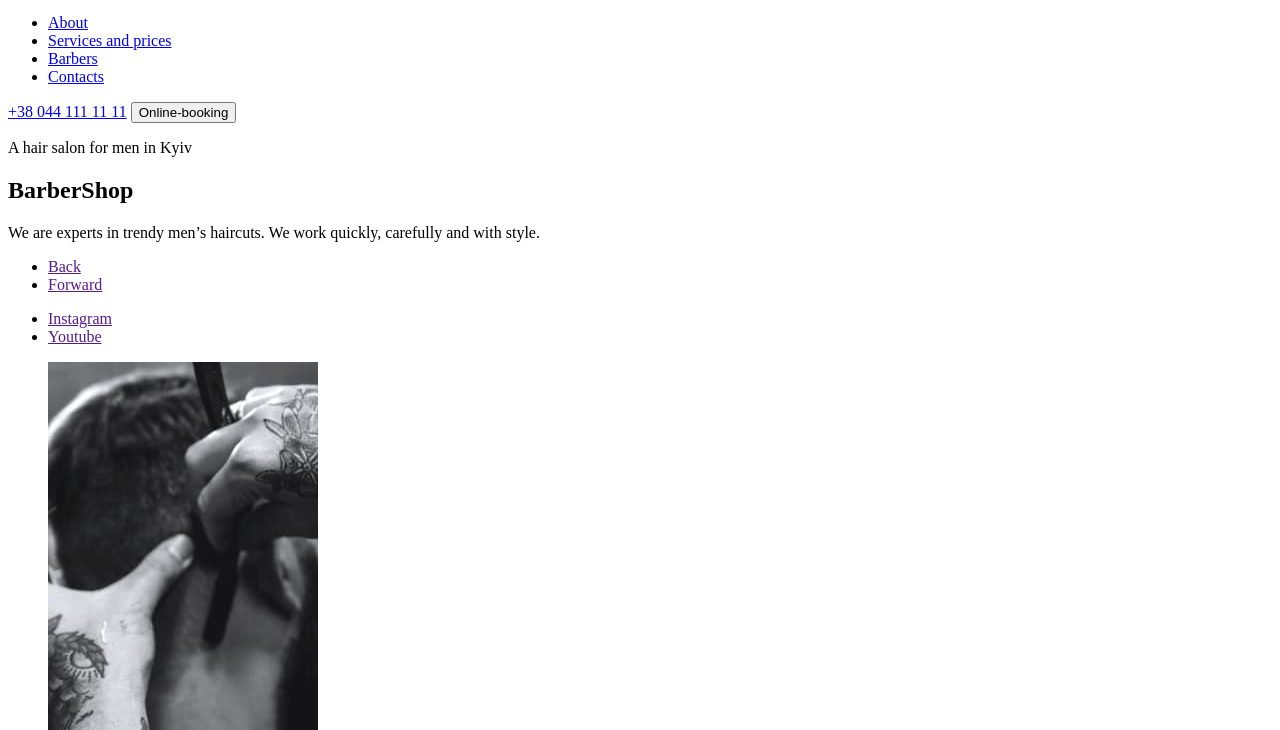
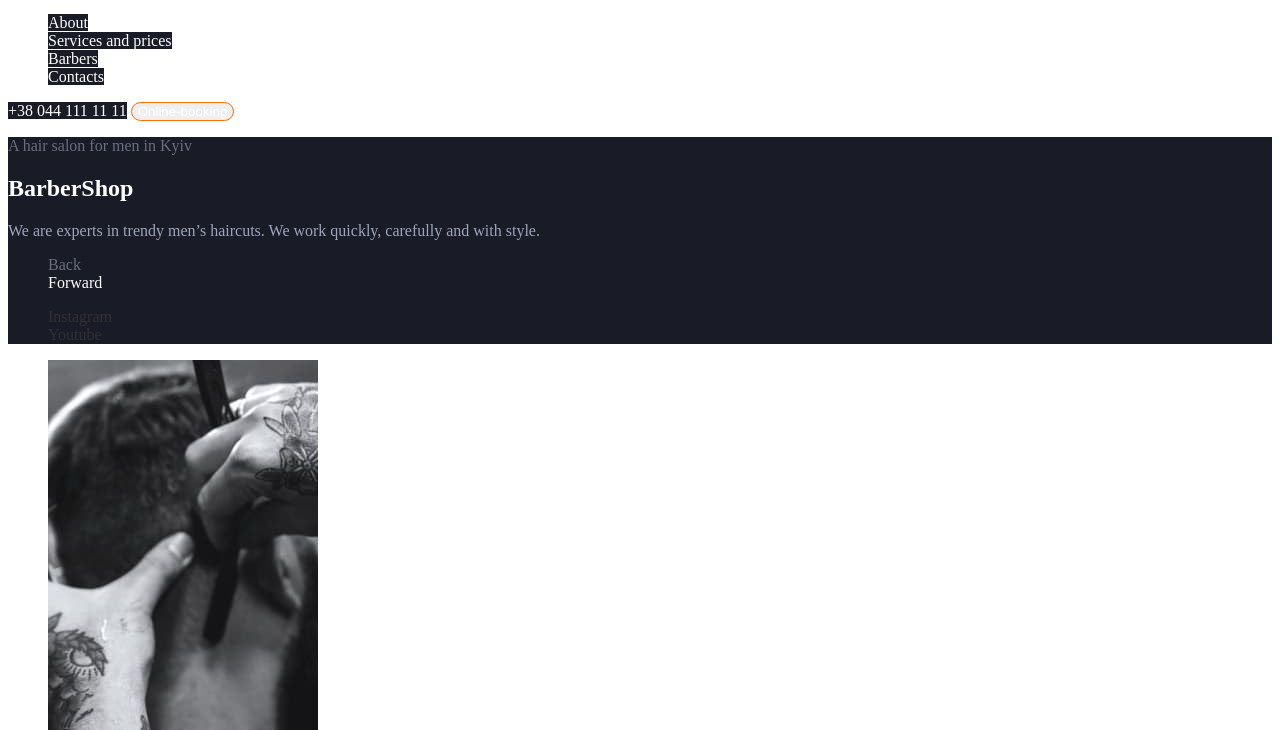
Before and after one commit to SoloviovO/Barbershop, a plain HTML site: page index.html in a window 1280 px wide. Shown: the part 70-800 px from the top of the page. Drawn offline with Linux system fonts and the light colour scheme.

Commit message:
add text color

```diff
--- /dev/null
+++ b/css/styles.css
@@ -0,0 +1,87 @@
+:root {
+  --primary-text-color: #303030;
+  --secondary-text-color: #555555;
+  --accent-color: #ff6c00;
+  --white-color: #ffffff;
+  --third-text-color: #9da4bd;
+  --transp-sixty-text-color: rgba(157, 164, 189, 0.6);
+  --transt-forty-text-color: rgba(157, 164, 189, 0.4);
+  --primary-bg-color: #f7f7f7;
+  --secondary-bg-color: #191c26;
+}
+
+body {
+  color: var(--primary-text-color);
+  background-color: var(--white-color);
+}
+
+.list {
+  list-style: none;
+}
+
+/* Header */
+
+.site-nav .link {
+  color: var(--white-color);
+  background-color: var(--secondary-bg-color);
+  text-decoration: none;
+}
+
+.site-nav .link:hover,
+.site-nav .link:focus {
+  color: var(--accent-color);
+}
+
+.contact-phone {
+  color: var(--white-color);
+  background-color: var(--secondary-bg-color);
+  text-decoration: none;
+}
+
+.button {
+  border: 1px solid var(--accent-color);
+  border-radius: 25px;
+  /* background-color: transparent; */
+}
+
+.button.main {
+  color: var(--white-color);
+}
+
+/* Hero */
+
+.hero {
+  background-color: var(--secondary-bg-color);
+}
+
+.hero-preview {
+  color: var(--transp-sixty-text-color);
+}
+
+.hero-title {
+  color: var(--white-color);
+}
+
+.hero-text {
+  color: var(--third-text-color);
+}
+
+.hero-link-back {
+  text-decoration: none;
+  color: var(--transp-sixty-text-color);
+}
+
+.hero-link-forward {
+  text-decoration: none;
+  color: var(--white-color);
+}
+
+.hero-social-link {
+  color: currentColor;
+  text-decoration: none;
+}
+
+.hero-social-link:hover,
+.hero-social-link:focus {
+  color: var(--accent-color);
+}
--- a/index.html
+++ b/index.html
@@ -5,40 +5,65 @@
     <meta http-equiv="X-UA-Compatible" content="IE=edge" />
     <meta name="viewport" content="width=device-width, initial-scale=1.0" />
     <title>Barbershop</title>
+    <link rel="preconnect" href="https://fonts.googleapis.com" />
+    <link rel="preconnect" href="https://fonts.gstatic.com" crossorigin />
+    <link
+      href="https://fonts.googleapis.com/css2?family=Open+Sans:wght@400;600;700&family=Raleway:wght@700&display=swap"
+      rel="stylesheet"
+    />
+    <link rel="stylesheet" href="./css/styles.css" />
   </head>
   <body>
     <!-- Header -->
     <header>
       <a href="./index.html"><img src="./images/logo.png" alt="logo" /></a>
       <nav>
-        <ul>
-          <li><a href="#about">About</a></li>
-          <li><a href="#services">Services and prices</a></li>
-          <li><a href="#barber">Barbers</a></li>
-          <li><a href="#contacts">Contacts</a></li>
+        <ul class="list site-nav">
+          <li><a class="link" href="#about">About</a></li>
+          <li><a class="link" href="#services">Services and prices</a></li>
+          <li><a class="link" href="#barber">Barbers</a></li>
+          <li><a class="link" href="#contacts">Contacts</a></li>
         </ul>
       </nav>
-      <a href="tel:+380441111111">+38 044 111 11 11</a>
-      <button type="button">Online-booking</button>
+      <a class="contact-phone" href="tel:+380441111111">+38 044 111 11 11</a>
+      <button class="button main" type="button">Online-booking</button>
     </header>
     <main>
       <!-- Hero -->
-      <section>
-        <p>A hair salon for men in Kyiv</p>
-        <h1>BarberShop</h1>
-        <p>We are experts in trendy men’s haircuts. We work quickly, carefully and with style.</p>
-        <ul>
-          <li><a href="">Back</a></li>
-          <li><a href="">Forward</a></li>
+      <section class="hero">
+        <p class="hero-preview">A hair salon for men in Kyiv</p>
+        <h1 class="hero-title">BarberShop</h1>
+        <p class="hero-text">
+          We are experts in trendy men’s haircuts. We work quickly, carefully and with style.
+        </p>
+        <ul class="list">
+          <li><a class="hero-link-back" href="">Back</a></li>
+          <li><a class="hero-link-forward" href="">Forward</a></li>
         </ul>
-        <ul>
-          <li><a href="">Instagram</a></li>
-          <li><a href="">Youtube</a></li>
+        <ul class="list">
+          <li>
+            <a
+              class="hero-social-link"
+              href="https://www.instagram.com/"
+              target="_blank"
+              rel="noopener nofollower noreferrer"
+              >Instagram</a
+            >
+          </li>
+          <li>
+            <a
+              class="hero-social-link"
+              href="https://www.youtube.com/"
+              target="_blank"
+              rel="noopener nofollower noreferrer"
+              >Youtube</a
+            >
+          </li>
         </ul>
       </section>
       <!-- About -->
       <section id="about">
-        <ul>
+        <ul class="list">
           <li>
             <img src="./images/aboutone.jpg" alt="photo barber-one" width="270" height="445" />
           </li>
@@ -55,7 +80,7 @@
           team that is always "on the same wave" with clients. Therefore, we are always ready to
           improve everyone who comes to us!
         </p>
-        <button type="button">online-booking</button>
+        <button class="button" type="button">online-booking</button>
       </section>
       <!-- Services and prices -->
       <section id="services">
@@ -97,7 +122,7 @@
             <p>from 200 uah.</p>
           </li>
         </ul>
-        <button type="button">online-booking</button>
+        <button class="button main" type="button">online-booking</button>
       </section>
       <!-- Old traditional school -->
       <section>
@@ -109,19 +134,27 @@
         </p>
         <ul>
           <li>
-            <p>600</p>
+            <p>
+              600<span><sup>+</sup></span>
+            </p>
             <p>Satisfied customers per day</p>
           </li>
           <li>
-            <p>50</p>
+            <p>
+              50<span><sup>+</sup></span>
+            </p>
             <p>Awards for excellent service</p>
           </li>
           <li>
-            <p>20</p>
+            <p>
+              20<span><sup>+</sup></span>
+            </p>
             <p>Kyiv’s best barbers</p>
           </li>
           <li>
-            <p>100</p>
+            <p>
+              100<span><sup>+</sup></span>
+            </p>
             <p>Gifts for regular customers</p>
           </li>
         </ul>
@@ -170,6 +203,7 @@
       <section>
         <h2>Online-booking</h2>
         <form action=""></form>
+        <button type="button" class="button main">send</button>
       </section>
       <!-- Contacts -->
       <section id="contacts">
```
